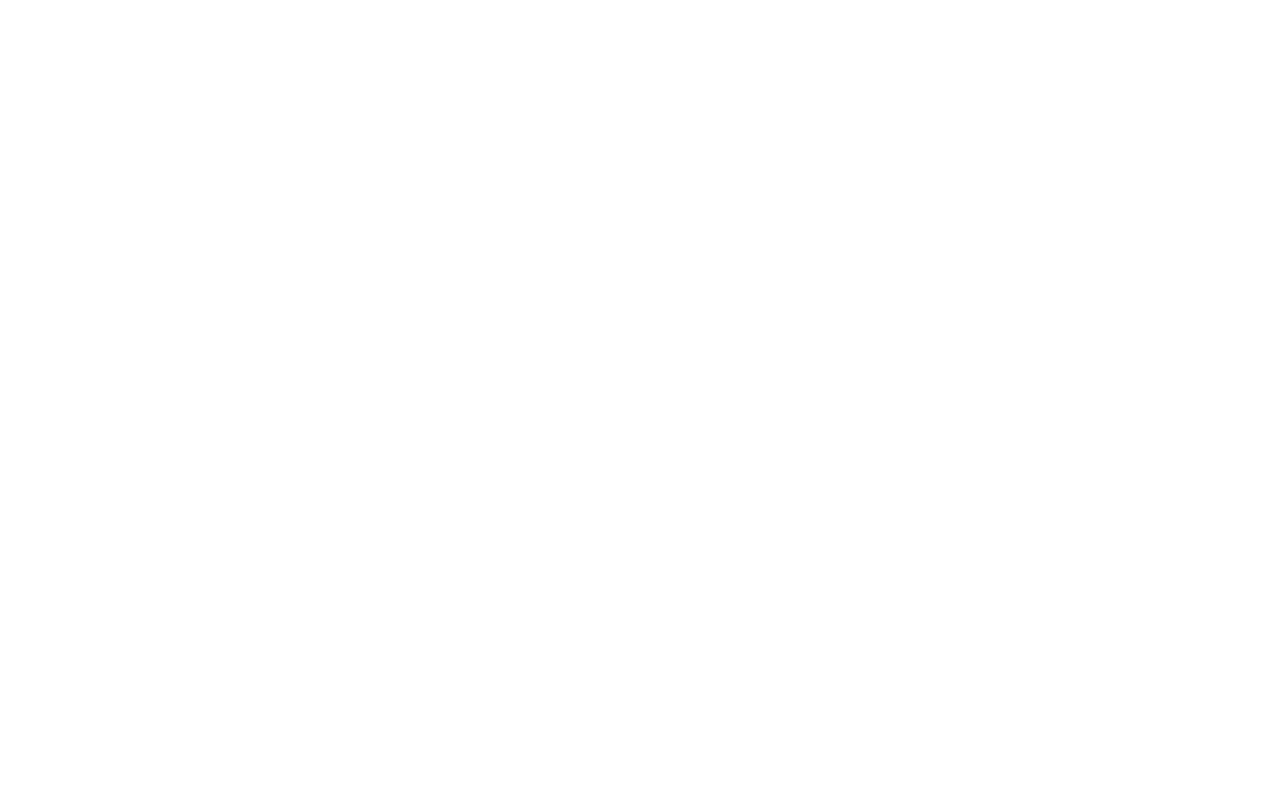
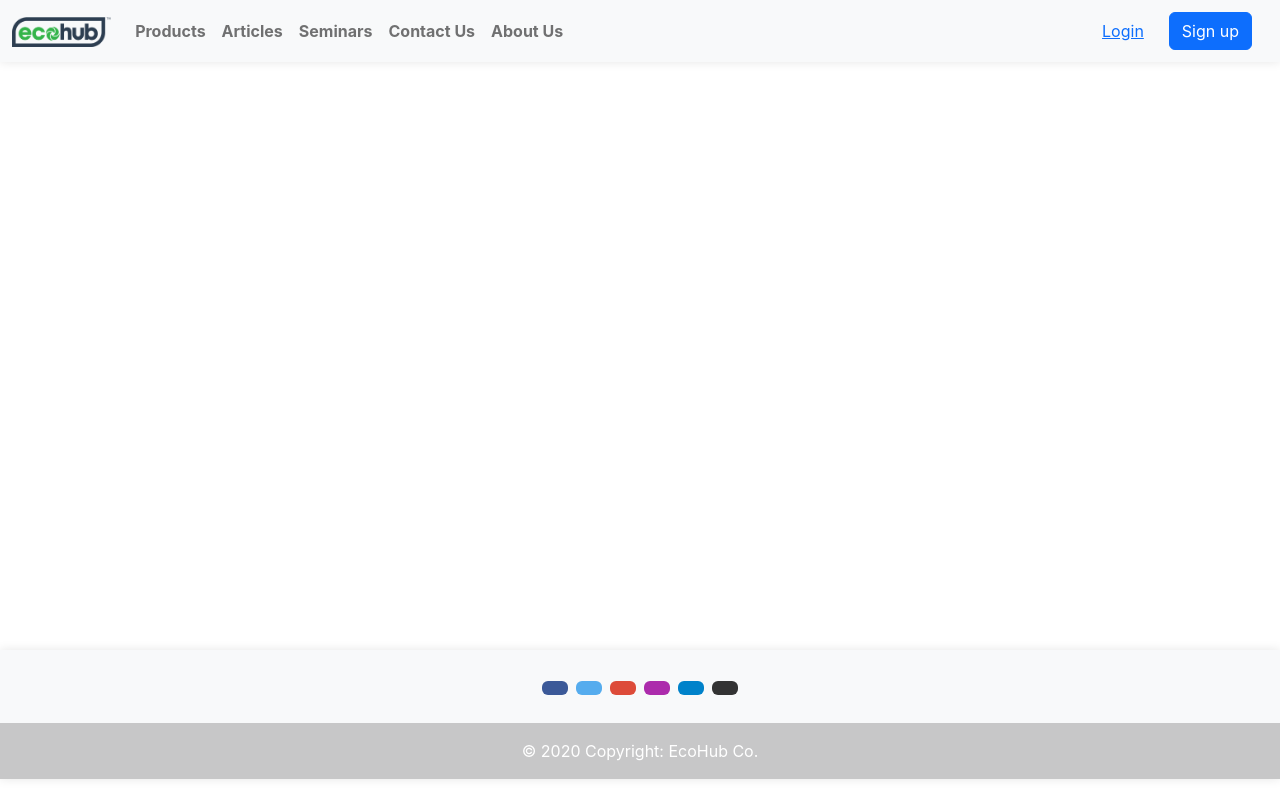
Before and after one commit to Pabasaraa/EcoHub, a React (Create React App) app in the folder frontend/: page / in a window 1280 px wide. Before the commit this address had no page. Built offline with nearby package versions, Linux system fonts and the light colour scheme.

Commit message:
Create navbar and footer and re-style the admin dashboard

```diff
--- a/frontend/src/App.js
+++ b/frontend/src/App.js
@@ -2,6 +2,9 @@ import { BrowserRouter as Router, Routes, Route } from "react-router-dom";
 
 import "bootstrap/dist/css/bootstrap.min.css";
 import "bootstrap-icons/font/bootstrap-icons.css";
+
+import NavBar from "./components/common/header";
+import Footer from "./components/common/footer";
 
 import AllProducts from "./screens/products/all.products";
 import SingleProduct from "./screens/products/single.product";
@@ -14,7 +17,8 @@ import Dashboard from "./screens/admin-dashboard/dashboard";
 function App() {
   return (
     <Router>
-      <div>
+      <div style={{ minHeight: "calc(100vh - 200px)" }}>
+        <NavBar />
         <Routes>
           <Route path="/admin/dashboard/*" element={<Dashboard />} />
 
@@ -25,6 +29,7 @@ function App() {
           <Route path="/checkout" element={<Checkout />} />
         </Routes>
       </div>
+      <Footer />
     </Router>
   );
 }
--- /dev/null
+++ b/frontend/src/components/admin/styles/sidebar.module.css
@@ -0,0 +1,10 @@
+.links {
+    color: #0000008C;
+    text-decoration: none;
+    font-size: 1rem;
+}
+
+.links:hover {
+    color: #000000B3;
+    text-decoration: none;
+}
--- a/frontend/src/components/common/footer.js
+++ b/frontend/src/components/common/footer.js
@@ -0,0 +1,78 @@
+import React from "react";
+import { Link } from "react-router-dom";
+
+function Footer() {
+  return (
+    <footer
+      className="bg-light text-center text-white"
+      style={{ marginTop: "50px", boxShadow: "0 0 10px rgba(0,0,0,0.1)" }}
+    >
+      <div className="container p-4 pb-0">
+        <section className="mb-4">
+          <Link
+            className="btn text-white btn-floating m-1"
+            style={{ backgroundColor: "#3b5998" }}
+            to={"#"}
+            role="button"
+          >
+            <i className="fab fa-facebook-f"></i>
+          </Link>
+
+          <Link
+            className="btn text-white btn-floating m-1"
+            style={{ backgroundColor: "#55acee" }}
+            to={"#"}
+            role="button"
+          >
+            <i className="fab fa-twitter"></i>
+          </Link>
+
+          <Link
+            className="btn text-white btn-floating m-1"
+            style={{ backgroundColor: "#dd4b39" }}
+            to={"#"}
+            role="button"
+          >
+            <i className="fab fa-google"></i>
+          </Link>
+
+          <Link
+            className="btn text-white btn-floating m-1"
+            style={{ backgroundColor: "#ac2bac" }}
+            to={"#"}
+            role="button"
+          >
+            <i className="fab fa-instagram"></i>
+          </Link>
+
+          <Link
+            className="btn text-white btn-floating m-1"
+            style={{ backgroundColor: "#0082ca" }}
+            to={"#"}
+            role="button"
+          >
+            <i className="fab fa-linkedin-in"></i>
+          </Link>
+          <Link
+            className="btn text-white btn-floating m-1"
+            style={{ backgroundColor: "#333333" }}
+            to={"https://github.com/Pabasaraa/EcoHub.git"}
+            target="_blank"
+            role="button"
+          >
+            <i className="fab fa-github"></i>
+          </Link>
+        </section>
+      </div>
+
+      <div
+        className="text-center p-3"
+        style={{ backgroundColor: "rgba(0, 0, 0, 0.2)" }}
+      >
+        © 2020 Copyright: EcoHub Co.
+      </div>
+    </footer>
+  );
+}
+
+export default Footer;
--- a/frontend/src/components/common/header.js
+++ b/frontend/src/components/common/header.js
@@ -0,0 +1,115 @@
+import React, { useState, useEffect } from "react";
+import { useNavigate, Link } from "react-router-dom";
+import { Dropdown } from "react-bootstrap";
+
+import logo from "../../assets/Logo.png";
+
+function NavBar() {
+  const [isLoggedin, setIsLoggedin] = useState(false);
+
+  const navigate = useNavigate();
+
+  useEffect(() => {
+    const token = localStorage.getItem("token");
+    if (token) {
+      setIsLoggedin(true);
+    }
+  }, []);
+
+  return (
+    <nav
+      className="navbar navbar-expand-lg navbar-light bg-light"
+      style={{
+        paddingTop: "10px",
+        paddingBottom: "10px",
+        boxShadow: "0 0 10px rgba(0,0,0,0.1)",
+      }}
+    >
+      <div className="container-fluid">
+        <div className="collapse navbar-collapse" id="navbarSupportedContent">
+          <Link className="navbar-brand mt-2 mt-lg-0" to={"/"}>
+            <img src={logo} height="30" alt="MDB Logo" loading="lazy" />
+          </Link>
+
+          <ul className="navbar-nav me-auto mb-2 mb-lg-0">
+            <li className="nav-item">
+              <Link className="nav-link" to={"/products"}>
+                <b>Products</b>
+              </Link>
+            </li>
+            <li className="nav-item">
+              <Link className="nav-link" to={"#"}>
+                <b>Articles</b>
+              </Link>
+            </li>
+            <li className="nav-item">
+              <Link className="nav-link" to={"#"}>
+                <b>Seminars</b>
+              </Link>
+            </li>
+            <li className="nav-item">
+              <Link className="nav-link" to={"#"}>
+                <b>Contact Us</b>
+              </Link>
+            </li>
+            <li className="nav-item">
+              <Link className="nav-link" to={"#"}>
+                <b>About Us</b>
+              </Link>
+            </li>
+          </ul>
+        </div>
+
+        {isLoggedin ? (
+          <div className="d-flex align-items-center">
+            <Link className="text-reset me-3" to={"/cart"}>
+              <i className="fas fa-shopping-cart"></i>
+            </Link>
+            <Dropdown>
+              <Dropdown.Toggle variant="link" id="navbarDropdownMenuAvatar">
+                <img
+                  src="https://mdbcdn.b-cdn.net/img/new/avatars/2.webp"
+                  className="rounded-circle"
+                  height="25"
+                  alt="Black and White Portrait of a Man"
+                  loading="lazy"
+                />
+              </Dropdown.Toggle>
+              <Dropdown.Menu className="dropdown-menu-end">
+                <Dropdown.Item>
+                  <Link className="nav-link" to={"/profile"}>
+                    My profile
+                  </Link>
+                </Dropdown.Item>
+                <Dropdown.Item>
+                  <Link className="nav-link" to={"/profile"}>
+                    Log out
+                  </Link>
+                </Dropdown.Item>
+              </Dropdown.Menu>
+            </Dropdown>
+          </div>
+        ) : (
+          <div className="d-flex align-items-center">
+            <button
+              type="button"
+              className="btn btn-link px-3 me-2"
+              onClick={() => navigate("/login")}
+            >
+              Login
+            </button>
+            <button
+              type="button"
+              className="btn btn-primary me-3"
+              onClick={() => navigate("/signup")}
+            >
+              Sign up
+            </button>
+          </div>
+        )}
+      </div>
+    </nav>
+  );
+}
+
+export default NavBar;
--- a/frontend/src/index.css
+++ b/frontend/src/index.css
@@ -1,5 +1,6 @@
 body {
   margin: 0;
+  min-height: 100vh;
   font-family: -apple-system, BlinkMacSystemFont, 'Segoe UI', 'Roboto', 'Oxygen',
     'Ubuntu', 'Cantarell', 'Fira Sans', 'Droid Sans', 'Helvetica Neue',
     sans-serif;
@@ -7,6 +8,12 @@ body {
   -moz-osx-font-smoothing: grayscale;
 }
 
+#root {
+  display: flex;
+  flex-direction: column;
+  min-height: 100vh;
+}
+
 code {
   font-family: source-code-pro, Menlo, Monaco, Consolas, 'Courier New',
     monospace;
--- a/frontend/src/screens/admin-dashboard/styles/dashboard.module.css
+++ b/frontend/src/screens/admin-dashboard/styles/dashboard.module.css
@@ -1,7 +1,6 @@
 .dashboard {
   display: flex;
   flex-direction: row;
-  height: 100vh;
 }
 
 .content {
```
Also changed, not shown: frontend/src/components/admin/Sidebar.js (+36 -16 lines), frontend/src/assets/Logo.png (added), frontend/src/assets/test_logo.jpg (deleted).
